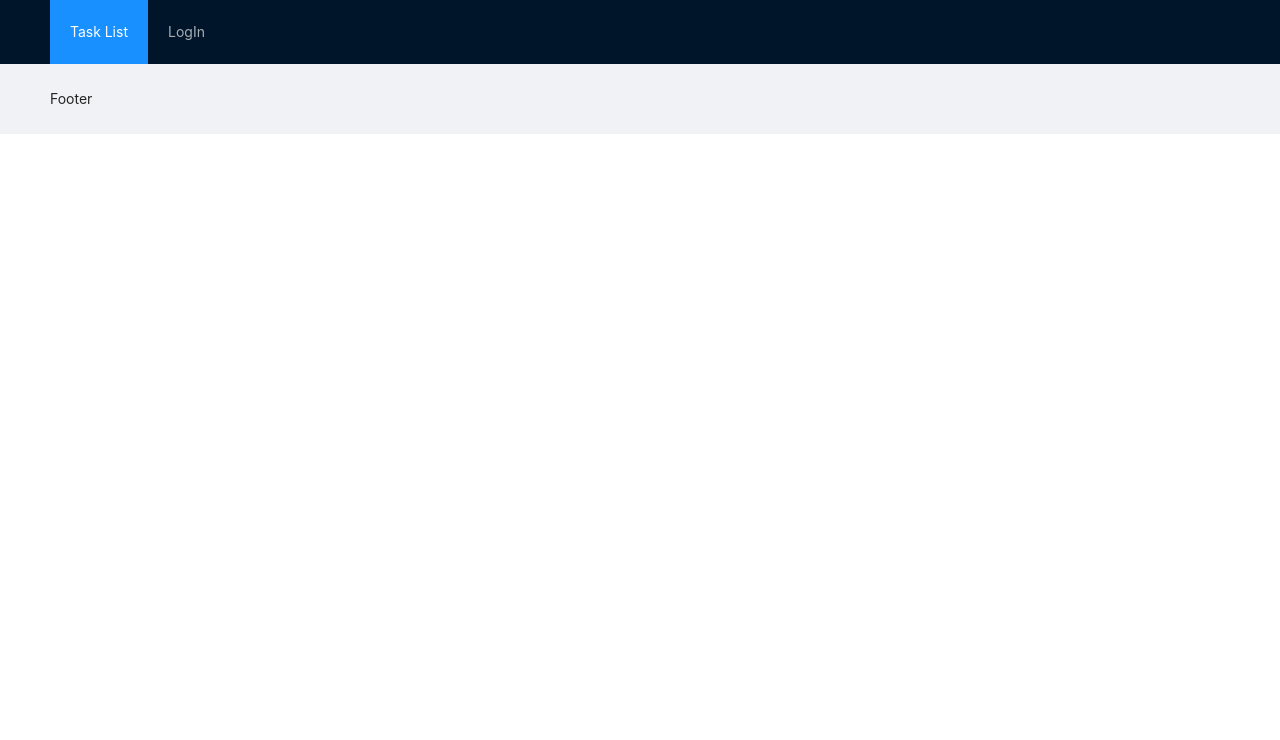
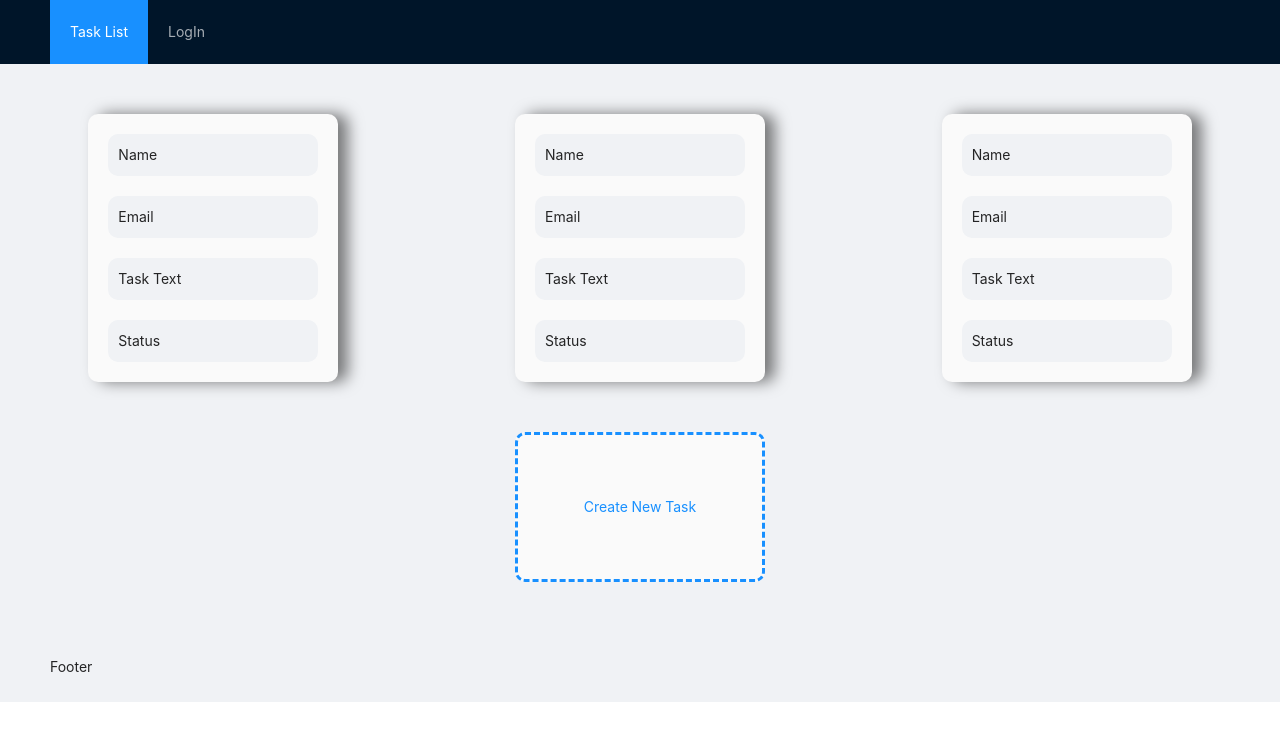
Before and after one commit to AlexMozyrskiy/_test_task_softlex, a React (Create React App) app: page / in a window 1280 px wide. Shown: the top 740 px of the page. Built offline with nearby package versions, Linux system fonts and the light colour scheme.

Commit message:
taskList layot ready without logic, just html and css

```diff
--- a/src/App.js
+++ b/src/App.js
@@ -1,14 +1,13 @@
-import styles from './App.module.css';
 import 'antd/dist/antd.css'; // or 'antd/dist/antd.less'
 import { Route, Switch } from "react-router-dom";
 import { useEffect } from 'react';
 import { setTaskListThunkCreator } from './state/features/taskList/thunkCreators';
-import { api } from "./api/api";
 import { useDispatch } from 'react-redux';
-import { Layout, Menu, Breadcrumb } from 'antd';
+import { Layout } from 'antd';
 import { MyHeader } from './UI/MyHeader/MyHeader';
+import { TasksListPage } from './UI/TasksListPage/TasksListPage';
 
-const { Header, Content, Footer } = Layout;
+const { Content, Footer } = Layout;
 
 export const App = () => {
   const dispath = useDispatch();
@@ -24,8 +23,7 @@ export const App = () => {
 
         <Content>
           <Switch>
-            {/* <Route exact path='/' render={() => <Employer />} /> */}
-            {/* <Route exact path='/login' render={() => <TermsOfUse />} /> */}
+            <Route exact path='/' render={() => <TasksListPage />} />
           </Switch>
         </Content>
 
--- /dev/null
+++ b/src/UI/TasksListPage/TaskList/TaskList.jsx
@@ -0,0 +1,30 @@
+import React from "react";
+import styles from "./TaskList.module.css";
+
+export const TaskList = () => {
+    return (
+        <div className={styles.task_list_wrapper}>
+            <ul>
+                <li>
+                    <div>Name</div>
+                    <div>Email</div>
+                    <div>Task Text</div>
+                    <div>Status</div>
+                </li>
+                <li>
+                    <div>Name</div>
+                    <div>Email</div>
+                    <div>Task Text</div>
+                    <div>Status</div>
+                </li>
+                <li>
+                    <div>Name</div>
+                    <div>Email</div>
+                    <div>Task Text</div>
+                    <div>Status</div>
+                </li>
+            </ul>
+            <div className={styles.task_list_new_task}>Create New Task</div>
+        </div>
+    );
+}
--- /dev/null
+++ b/src/UI/TasksListPage/TaskList/TaskList.module.css
@@ -0,0 +1,55 @@
+.task_list_wrapper {
+    display: flex;
+    flex-direction: column;
+    /* align-items: center; */
+}
+
+.task_list_wrapper ul {
+    display: flex;
+    align-items: center;
+    justify-content: space-around;
+    margin: 50px 0 0 0;
+    padding: 0;
+}
+
+.task_list_wrapper ul li {
+    list-style-type: none;
+    background-color: #FAFAFA;
+    width: 250px;
+    height: 100%;
+    padding: 20px;
+    border-radius: 10px;
+    box-shadow: 10px 0 15px rgba(0,0,0,0.5);
+}
+
+.task_list_wrapper ul li div {
+    width: 100%;
+    height: 100%;
+    background-color: #F0F2F5;
+    padding: 10px;
+    border-radius: 10px;
+}
+
+.task_list_wrapper ul li div:not(:first-child) {
+    margin-top: 20px;
+}
+
+.task_list_new_task {
+    display: flex;
+    justify-content: center;
+    align-items: center;
+    margin: 50px auto;
+    width: 250px;
+    height: 150px;
+    background-color: #FAFAFA;
+    border: dashed 3px #1890FF;
+    border-radius: 10px;
+    color: #1890FF;
+    transition: .5s;
+}
+
+.task_list_new_task:hover {
+    cursor: pointer;
+    box-shadow: 10px 0 15px rgba(0,0,0,0.5);
+    transition: .5s;
+}
--- /dev/null
+++ b/src/UI/TasksListPage/TasksListPage.jsx
@@ -0,0 +1,52 @@
+import React from "react";
+import { Table, Radio, Divider } from 'antd';
+import { selectTaskListData, selectTotalTaskCount } from "../../state/features/taskList/selectors";
+import { useSelector } from "react-redux";
+import { TaskList } from "./TaskList/TaskList";
+
+export const TasksListPage = () => {
+
+    // ----------------------- Hoocks ------------------------------
+    const taskListData = useSelector(selectTaskListData);
+    const totalTaskCount = useSelector(selectTotalTaskCount);
+    // / ----------------------- Hoocks ----------------------------
+
+    const columns = [
+        {
+            title: 'User Name',
+            dataIndex: 'userName',
+        },
+        {
+            title: 'Email',
+            dataIndex: 'email',
+        },
+        {
+            title: 'Task Text',
+            dataIndex: 'text',
+        },
+        {
+            title: 'Status',
+            dataIndex: 'status',
+        },
+    ];
+
+    const data = taskListData.map(item => {
+        return {
+            key: item.id,
+            userName: item.username,
+            email: item.email,
+            text: item.text,
+            status: item.status
+        }
+    });
+
+    return (
+        <div>
+            {
+                totalTaskCount
+                ? <TaskList />
+                : "Task List is Empty"
+            }
+        </div>
+    );
+}
--- a/src/state/features/taskList/reducer.js
+++ b/src/state/features/taskList/reducer.js
@@ -10,7 +10,7 @@ const initialState = {
         text: "",
         status: null
     }],
-    totalTaskCount: 0
+    totalTaskCount: 1
 };
 
 const taskListReducers = (state = initialState, action) => {
--- a/src/state/features/taskList/selectors.js
+++ b/src/state/features/taskList/selectors.js
@@ -1,3 +1,7 @@
 export const selectTaskListData = (state) => {
-    return state.taskList.taskList;
+    return state.taskList.taskListData;
 }
+
+export const selectTotalTaskCount = (state) => {
+    return state.taskList.totalTaskCount;
+}
```
Also changed, not shown: src/UI/TasksListPage/TaskListPagination/TaskListPagination.jsx (added, +48 -0 lines), src/UI/TasksListPage/TaskListPagination/TaskListPagination.module.css (added, +30 -0 lines).
